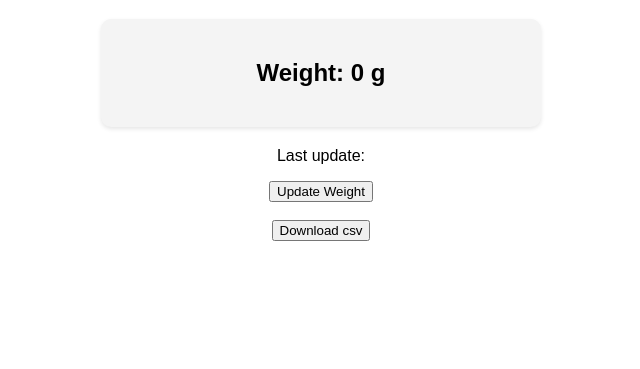
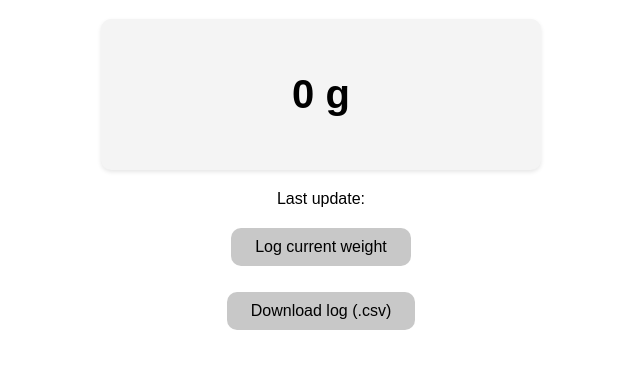
Before and after one commit to megansorour/EEE4113F, a website: page Js Frame/index.html in a window 1280 px wide. Shown: the part 61-430 px from the top of the page, without its empty margins (319-959 px from the left). Drawn offline with Linux system fonts and the light colour scheme.

Commit message:
More button style edits

```diff
--- a/Js Frame/index.html
+++ b/Js Frame/index.html
@@ -20,16 +20,17 @@
             box-shadow: 0 2px 4px rgba(0, 0, 0, 0.1);
         }
         .button {
-            background-color: #04AA6D;
+            background-color: #c8c8c8;
             border: none;
-            color: white;
-            padding: 15px 32px;
+            color: #000000;
+            padding: 10px 24px;
             text-align: center;
             text-decoration: none;
             display: inline-block;
             font-size: 16px;
             margin: 4px 2px;
             cursor: pointer;
+            border-radius: 10px;
             }
         h1 {
             color: #333;
@@ -39,15 +40,16 @@
 <body>
     <h1>Bird Weight Monitoring</h1>
     <div class="container">
-    <h2>Weight: <span id="weight">0</span> g</h2>
+   <!-- <p> Weight: </p> -->
+    <h2 style="font-size:40px;"> <span id="weight">0</span> g</h2>
 </div>
     <p> Last update: <span id="datetime"></span> </p>
-        <button type="button"
-        onclick="updateWeight()">Update Weight</button>
+        <button type="button" class="button"
+        onclick="updateWeight()">Log current weight</button>
         <br>
         <br>
-        <button type="button"
-        onclick="downloadCSV()">Download csv</button>
+        <button type="button" class="button"
+        onclick="downloadCSV()">Download log (.csv)</button>
         <!-- <button type="submit" onclick="window.open('file.doc')">Download!</button> -->
 
     <script>
```
